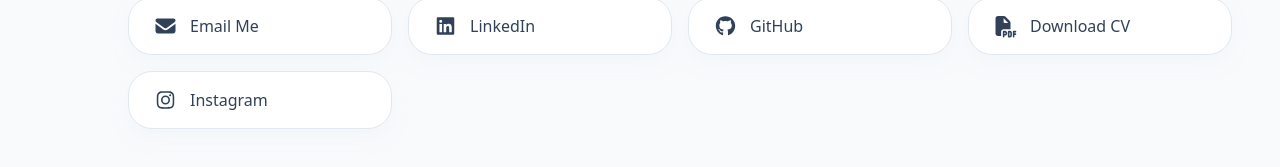
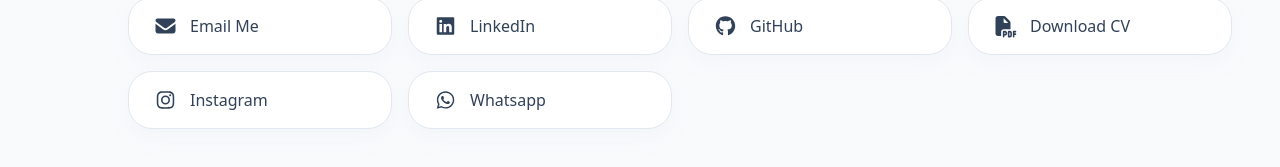
Before and after one commit to I4annet/Ivansyah-porto2-nextJs, a Next.js app: page / in a window 1280 px wide. Shown: the part 4523-4690 px from the top of the page. Built offline with nearby package versions, Linux system fonts and the light colour scheme.

Commit message:
✂ ️ fix: tambah whatsapp

```diff
--- a/components/Contact.tsx
+++ b/components/Contact.tsx
@@ -11,7 +11,7 @@ const contacts = [
   { name: "GitHub", icon: faGithub, href: "https://github.com/I4annet" },
   { name: "Download CV", icon: faFilePdf, href: "https://drive.google.com/file/d/1YjPX-kr29omt1DfCbBGMGoKotEkuv2he/view?usp=sharing" },
   { name: "Instagram", icon: faInstagram, href: "https://www.instagram.com/ivansyaheka_41/" },
-  // { name: "Whatsapp", icon: faWhatsapp, href: "https://wa.me/6285707092328" },
+  { name: "Whatsapp", icon: faWhatsapp, href: "https://wa.me/6285707092328" },
 ];
 
 export default function Contact() {
```
